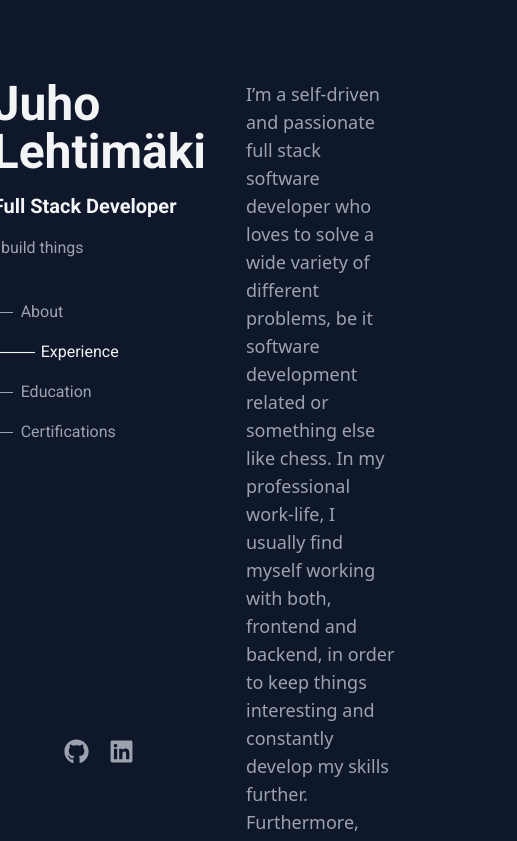
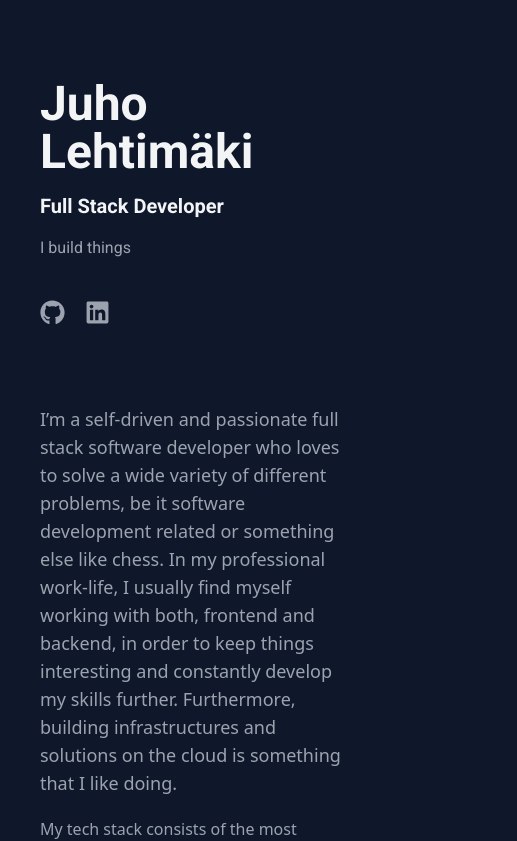
Before and after one commit to juholehtimaki/new-portfolio-app, a React app: page / in a window 390 px wide. Shown: the top 841 px of the page, 517 px wide, since content can reach past the window. Built offline with nearby package versions, Linux system fonts and the light colour scheme; a web font is replaced by a local one.

Commit message:
feat: mobile support

```diff
--- a/src/App.tsx
+++ b/src/App.tsx
@@ -8,8 +8,8 @@ import { AboutSection } from './sections/AboutSection';
 
 export const App: React.FC = () => (
   <Layout>
-    <div className="flex flex-row gap-10">
-      <div className="sticky top-0 h-screen">
+    <div className="flex flex-col lg:flex-row lg:gap-10">
+      <div className="lg:sticky lg:top-0 lg:h-screen">
         <MeSection />
       </div>
       <div className="flex flex-col">
--- a/src/components/Layout.tsx
+++ b/src/components/Layout.tsx
@@ -5,5 +5,5 @@ type Props = {
 };
 
 export const Layout: React.FC<Props> = ({ children }) => (
-  <div className="flex justify-center">{children}</div>
+  <div className="flex justify-center pr-10 pl-10">{children}</div>
 );
--- a/src/components/SocialMediaLinks.tsx
+++ b/src/components/SocialMediaLinks.tsx
@@ -14,7 +14,7 @@ const links = [
 ];
 
 export const SocialMediaLinks = () => (
-  <div className="flex flex-row gap-5 justify-center">
+  <div className="flex flex-row gap-5">
     {links.map((link) => (
       <SocialMediaLink key={link.url} icon={link.icon} url={link.url} />
     ))}
--- a/src/sections/MeSection.tsx
+++ b/src/sections/MeSection.tsx
@@ -4,10 +4,14 @@ import { SectionNavigation } from '../components/SectionNavigation';
 import { SocialMediaLinks } from '../components/SocialMediaLinks';
 
 export const MeSection: React.FC = () => (
-  <div className="flex flex-col justify-between min-h-full pt-20 pb-20">
+  <div className="flex flex-col justify-between min-h-full pt-20 lg:pb-20">
     <Summary />
-    <SectionNavigation />
+    <div className="hidden lg:block">
+      <SectionNavigation />
+    </div>
     <div className="flex-grow"></div>
-    <SocialMediaLinks />
+    <div className="mt-10 lg:mt-0">
+      <SocialMediaLinks />
+    </div>
   </div>
 );
```
